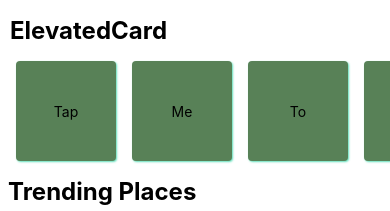
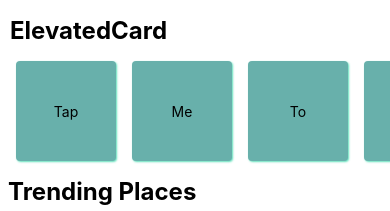
Before and after one commit to Saman-R/React_Styling, a React Native app: screen / in a window 390 px wide. Shown: the part 149-360 px from the top of the page. Built offline with nearby package versions, Linux system fonts and the light colour scheme.

Commit message:
Changed color for elevated cards

```diff
--- a/Component/ElevatedCard.tsx
+++ b/Component/ElevatedCard.tsx
@@ -50,7 +50,7 @@ const styles = StyleSheet.create({
     margin: 8
   },
   cardElevated:{
-    backgroundColor: '#588157',
+    backgroundColor: '#68b0ab',
     elevation: 5,
     shadowColor: '#50DBB4',
     shadowOpacity: 0.9,
```
